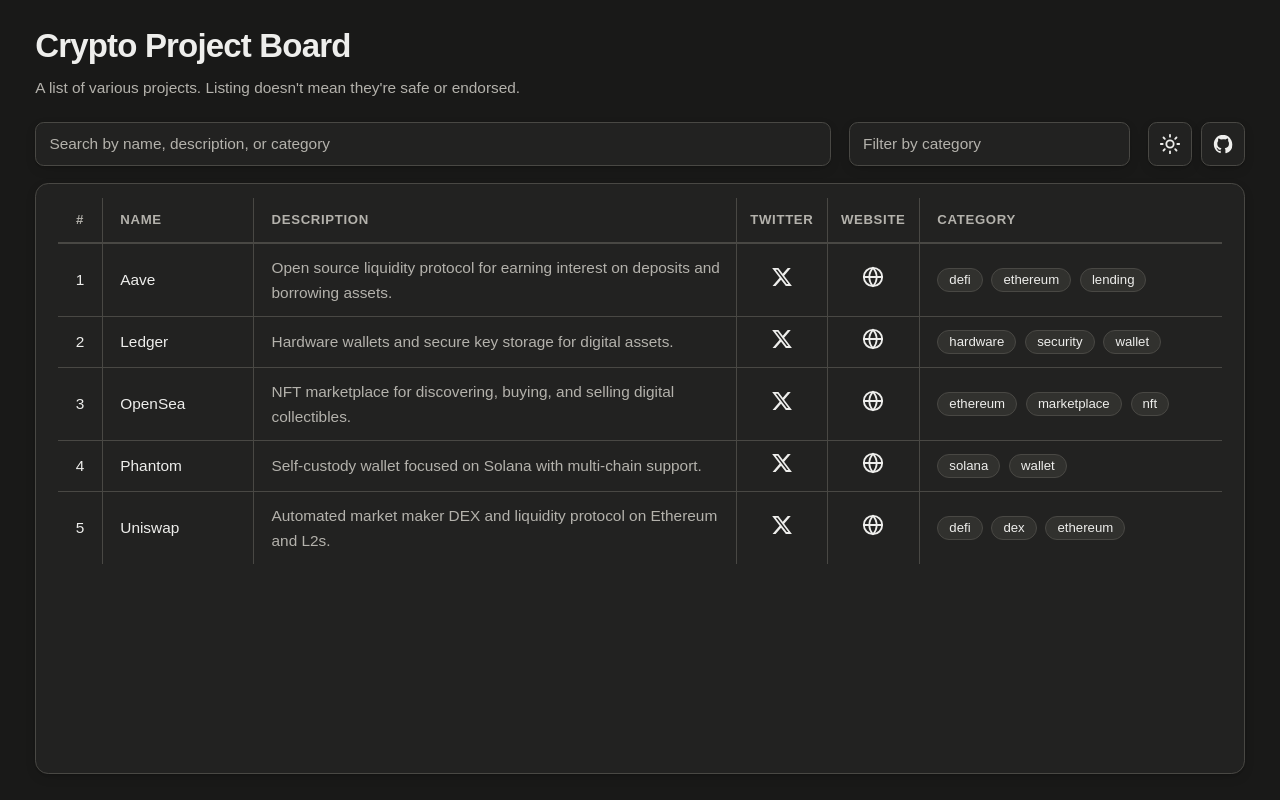
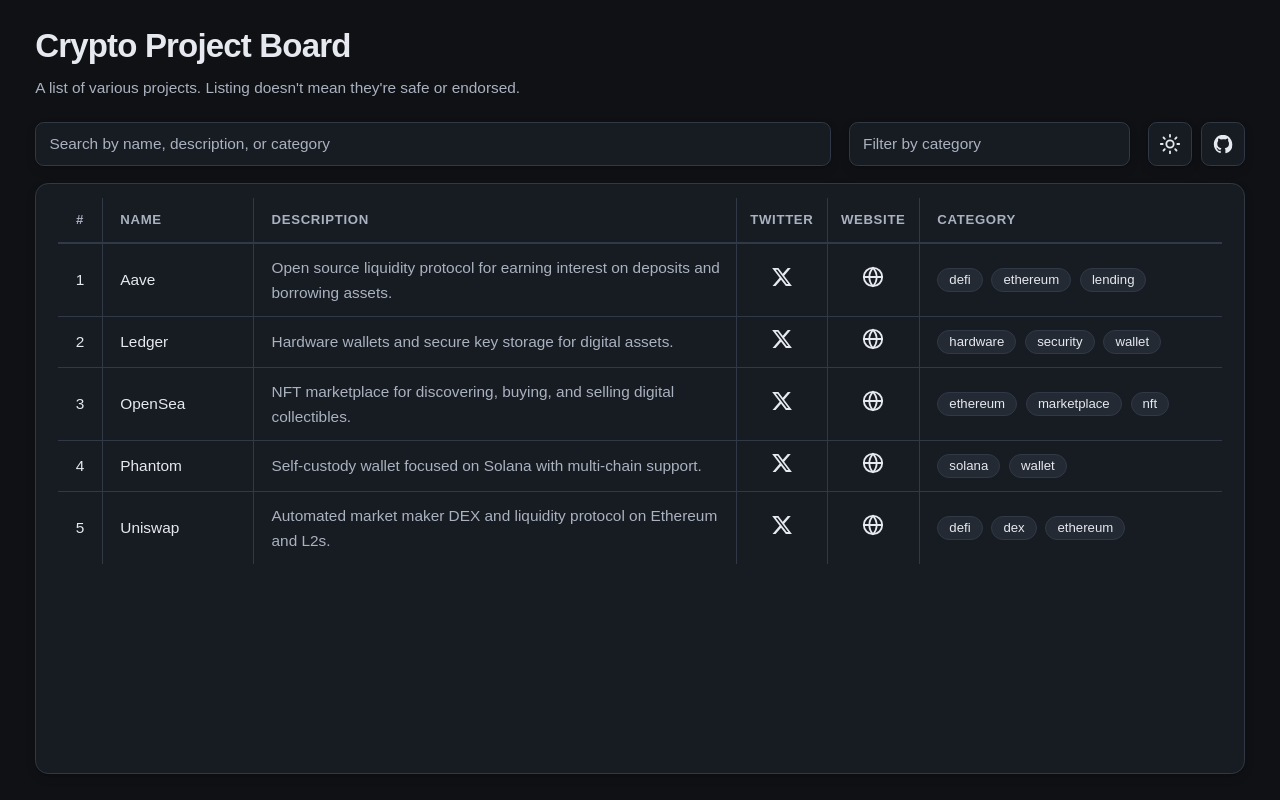
Before and after one commit to Braqzen/crypto-project-board, a React (Vite) app: page / in a window 1280 px wide. Built offline with nearby package versions, Linux system fonts and the light colour scheme.

Commit message:
dark mode colors

```diff
--- a/src/components/projects/project-category-badge.tsx
+++ b/src/components/projects/project-category-badge.tsx
@@ -16,15 +16,15 @@
     "text-foreground transition-colors",
     !selected && "border-muted-foreground/35 bg-muted dark:border-border",
     selected &&
-      "border-muted-foreground/62 bg-muted-foreground/20 dark:border-muted-foreground/52 dark:bg-muted-foreground/16",
+      "border-muted-foreground/62 bg-muted-foreground/20 dark:border-muted-foreground/64 dark:bg-muted-foreground/26",
     onToggle &&
       "cursor-pointer focus-visible:outline-none focus-visible:ring-2 focus-visible:ring-ring",
     onToggle &&
       !selected &&
-      "hover:border-muted-foreground/50 hover:bg-muted-foreground/12 dark:hover:bg-muted-foreground/10",
+      "hover:border-muted-foreground/50 hover:bg-muted-foreground/12 dark:hover:border-muted-foreground/55 dark:hover:bg-muted-foreground/16",
     onToggle &&
       selected &&
-      "hover:bg-muted-foreground/26 dark:hover:bg-muted-foreground/22",
+      "hover:bg-muted-foreground/26 dark:hover:bg-muted-foreground/32",
   );
 
   if (onToggle) {
--- a/src/index.css
+++ b/src/index.css
@@ -36,16 +36,16 @@
 }
 
 .dark {
-  --background: #191918;
-  --foreground: #eeeeec;
-  --card: #222221;
-  --card-foreground: #eeeeec;
-  --popover: #2a2a28;
-  --primary: #ffca16;
-  --muted: #31312e;
-  --muted-foreground: #b4b2ac;
-  --border: #494844;
-  --ring: #ffca16;
+  --background: #0f1115;
+  --foreground: #e6e9ef;
+  --card: #171b22;
+  --card-foreground: #e6e9ef;
+  --popover: #1d222b;
+  --primary: #f4c542;
+  --muted: #242a33;
+  --muted-foreground: #aab2c0;
+  --border: #313946;
+  --ring: #f4c542;
 }
 
 @layer base {
```
